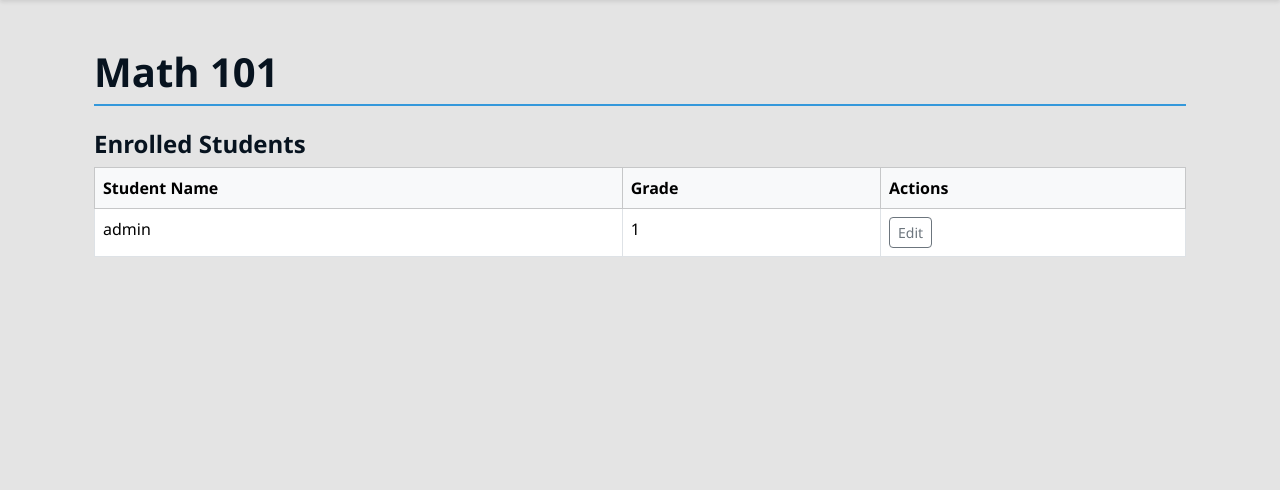
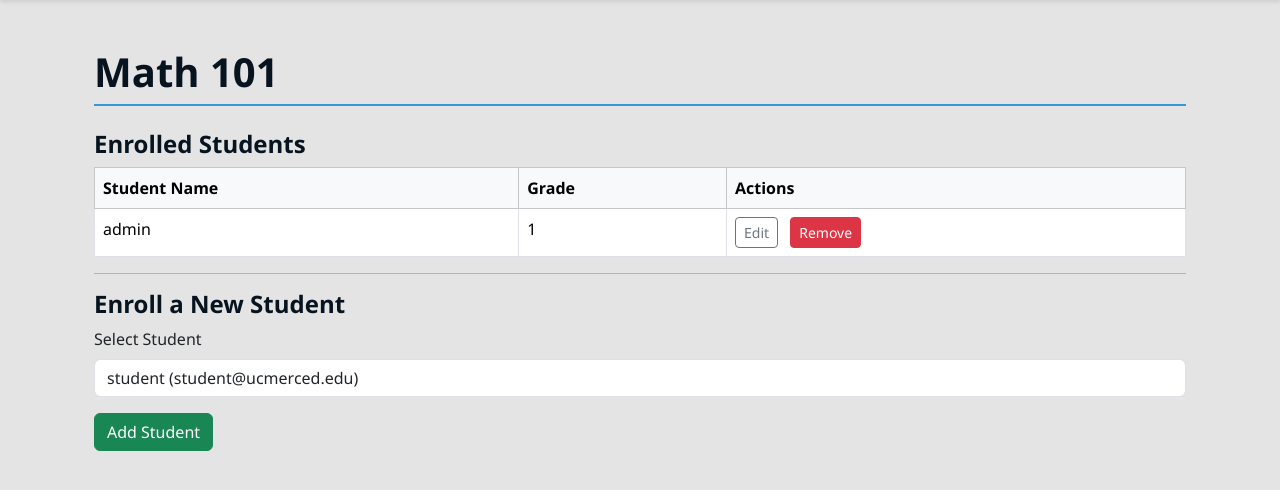
Before and after one commit to ZEnglish89/CSE108-08, a Flask app: page /admin/courses/1/grades in a window 1280 px wide. Shown: the part 56-546 px from the top of the page. Run offline with Flask 3, Linux system fonts and the light colour scheme; a user stored in the database is signed in; data comes from the database, SQL or seed files in the repository; tables that the repository leaves empty hold one stand-in row (values such as "Sample post").

Commit message:
added admin ability to edit courses and manage enrollment

```diff
--- a/app.py
+++ b/app.py
@@ -314,14 +314,72 @@ def update_course(course_id):
 
 @app.route('/admin/courses/<int:course_id>/grades',methods = ['GET','POST'])
 @login_required
+# def course_grades(course_id):
+#     if not (current_user.role == 'admin' or current_user.role == 'instructor'):
+#         flash("Access denied.", "danger")
+#         return redirect(url_for('login'))
+#     course = Course.query.get_or_404(course_id)
+#
+#     students = []
+#
+#     for student in course.enrolled_students:
+#         link = db.session.execute(
+#             enrollments.select().where(
+#                 enrollments.c.student_id == student.id,
+#                 enrollments.c.course_id == course.id
+#             )
+#         ).fetchone()
+#
+#         students.append({
+#             "user": student,
+#             "grade": link.grade if link else 0
+#         })
+#
+#     return render_template("grade_management.html", course=course, students=students)
 def course_grades(course_id):
     if not (current_user.role == 'admin' or current_user.role == 'instructor'):
         flash("Access denied.", "danger")
         return redirect(url_for('login'))
+
     course = Course.query.get_or_404(course_id)
-
     students = []
 
+    # Handle Add Student
+    if request.method == 'POST':
+        if 'add_student' in request.form:
+            student_id = int(request.form.get('student_id'))
+            existing = db.session.execute(
+                enrollments.select().where(
+                    enrollments.c.student_id == student_id,
+                    enrollments.c.course_id == course.id
+                )
+            ).fetchone()
+
+            if not existing:
+                db.session.execute(
+                    enrollments.insert().values(
+                        student_id=student_id,
+                        course_id=course.id,
+                        grade=0
+                    )
+                )
+                db.session.commit()
+                flash("Student enrolled successfully!", "success")
+                return redirect(url_for('course_grades', course_id=course.id))
+
+        elif 'remove_student' in request.form:
+            student_id = int(request.form.get('remove_student'))
+            db.session.execute(
+                enrollments.delete().where(
+                    enrollments.c.student_id == student_id,
+                    enrollments.c.course_id == course.id
+                )
+            )
+            db.session.commit()
+            flash("Student removed from course.", "success")
+            return redirect(url_for('course_grades', course_id=course.id))
+
+    # Display currently enrolled students
     for student in course.enrolled_students:
         link = db.session.execute(
             enrollments.select().where(
@@ -329,17 +387,22 @@ def course_grades(course_id):
                 enrollments.c.course_id == course.id
             )
         ).fetchone()
-
         students.append({
             "user": student,
             "grade": link.grade if link else 0
         })
 
-    return render_template("grade_management.html", course=course, students=students)
+    # Get students NOT in this course
+    enrolled_ids = [student.id for student in course.enrolled_students]
+    available_students = User.query.filter(
+        User.role == 'student',
+        ~User.id.in_(enrolled_ids)
+    ).all()
 
-    # students = course.enrolled_students
-    #
-    # return render_template('grade_management.html',course = course,students = students)
+    return render_template("grade_management.html",
+                           course=course,
+                           students=students,
+                           available_students=available_students)
 
 @app.route('/courses/<int:course_id>/grade/<int:student_id>', methods=['GET', 'POST'])
 @login_required
--- a/templates/grade_management.html
+++ b/templates/grade_management.html
@@ -1,14 +1,51 @@
+{#{% extends "base.html" %}#}
+{#{% block title %} Grade Management {% endblock %}#}
+{##}
+{#{% block content %}#}
+{##}
+{#<div class = "container mt-5">#}
+{#    <h1 class = "mb-4">{{course.title}}</h1>#}
+{##}
+{#    <h4>Enrolled Students</h4>#}
+{#    <table class = "table table-bordered">#}
+{#        <thead class = "table-light">#}
+{#            <tr>#}
+{#                <th>Student Name</th>#}
+{#                <th>Grade</th>#}
+{#                <th>Actions</th>#}
+{#            </tr>#}
+{#        </thead>#}
+{#        <tbody>#}
+{#              {% for s in students %}#}
+{#                <tr>#}
+{#                    <td>{{ s.user.username }}</td>#}
+{#                    <td>{{ s.grade }}</td>#}
+{#                    <td>#}
+{#                        <a href="{{ url_for('edit_grade', course_id=course.id, student_id=s.user.id) }}"#}
+{#                           class="btn btn-sm btn-outline-secondary">#}
+{#                           Edit#}
+{#                        </a>#}
+{#                    </td>#}
+{#                </tr>#}
+{#              {% endfor %}#}
+{#        </tbody>#}
+{##}
+{#    </table>#}
+{#</div>#}
+{##}
+{#{% endblock %}#}
+
 {% extends "base.html" %}
 {% block title %} Grade Management {% endblock %}
 
 {% block content %}
 
-<div class = "container mt-5">
-    <h1 class = "mb-4">{{course.title}}</h1>
+<div class="container mt-5">
+    <h1 class="mb-4">{{ course.title }}</h1>
 
     <h4>Enrolled Students</h4>
-    <table class = "table table-bordered">
-        <thead class = "table-light">
+    <table class="table table-bordered">
+        <thead class="table-light">
             <tr>
                 <th>Student Name</th>
                 <th>Grade</th>
@@ -25,19 +62,35 @@
                        class="btn btn-sm btn-outline-secondary">
                         Edit
                     </a>
+
+                    {% if current_user.role == 'admin' %}
+                    <form method="POST" style="display:inline;">
+                        <input type="hidden" name="remove_student" value="{{ s.user.id }}">
+                        <button type="submit" class="btn btn-sm btn-danger ms-2">Remove</button>
+                    </form>
+                    {% endif %}
                 </td>
             </tr>
             {% endfor %}
-{#            {% for student in course.enrolled_students %}#}
-{#            <tr>#}
-{#                <td>{{ student.username }}</td>#}
-{#                <td>{{ student.grade }}</td>#}
-{#                <td><button class = "btn btn-sm btn-outline-secondary">Edit</button></td>#}
-{#            </tr>#}
-{#            {% endfor %}#}
         </tbody>
+    </table>
 
-    </table>
+    {% if current_user.role == 'admin' %}
+    <hr>
+
+    <h4>Enroll a New Student</h4>
+    <form method="POST" class="mb-4">
+        <div class="mb-3">
+            <label for="student_id" class="form-label">Select Student</label>
+            <select name="student_id" id="student_id" class="form-control" required>
+                {% for student in available_students %}
+                <option value="{{ student.id }}">{{ student.username }} ({{ student.email }})</option>
+                {% endfor %}
+            </select>
+        </div>
+        <button type="submit" name="add_student" class="btn btn-success">Add Student</button>
+    </form>
+    {% endif %}
 </div>
 
 {% endblock %}
```
Lines whose indentation alone changed are shown as unchanged.
